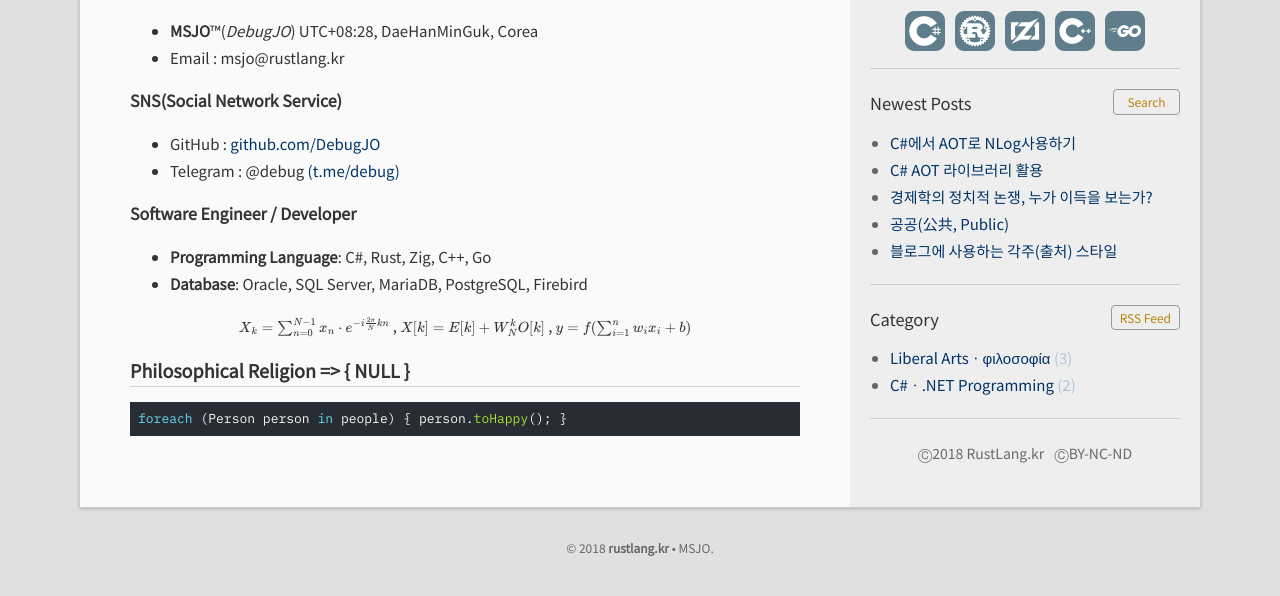
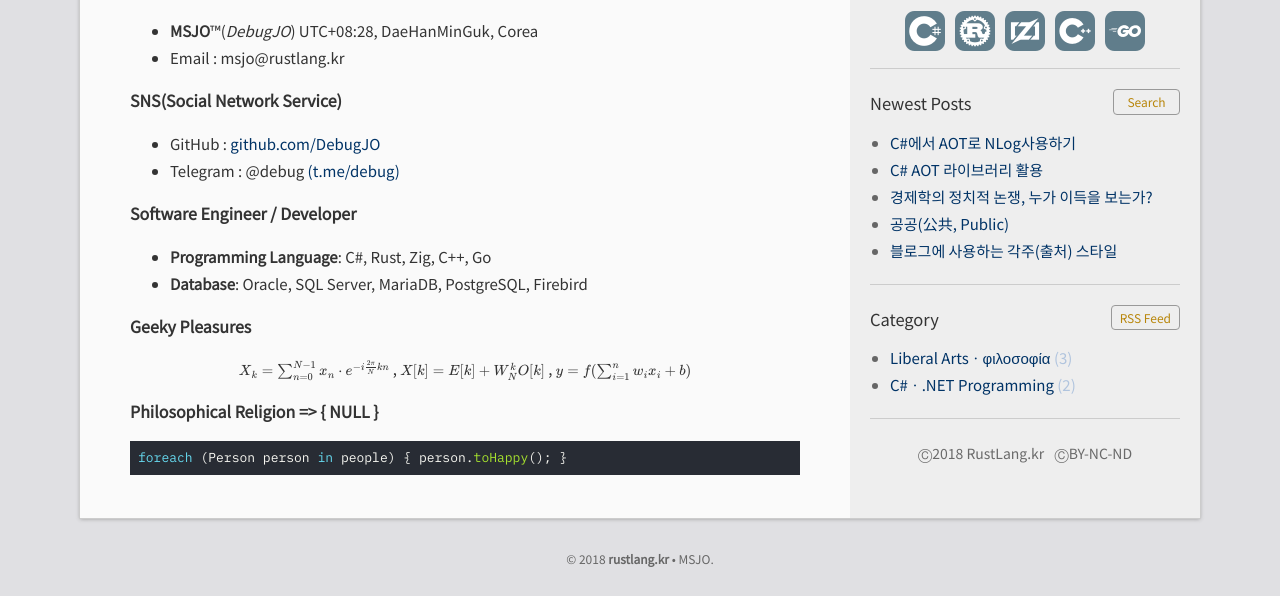
Before and after one commit to DebugJO/rustlang, a Jekyll site: the page built from about.md, in a window 1280 px wide, cut to the strip 304-900 px from the top of the page. Built offline with Jekyll 4.4.1, drawn with Linux system fonts in a browser that asks for light colours; formulas are drawn with MathJax 3.

Commit message:
Update about.md

````diff
--- a/about.md
+++ b/about.md
@@ -18,11 +18,13 @@ Thank you for visiting our website. Please do not hesitate to contact me with an
 * **Programming Language**: C#, Rust, Zig, C++, Go
 * **Database**: Oracle, SQL Server, MariaDB, PostgreSQL, Firebird
 
+###### Geeky Pleasures
+
 <div style="text-align: center;">
  $X_k = \sum_{n=0}^{N-1} x_n \cdot e^{-i \frac{2\pi}{N} kn}$ , $X[k] = E[k] + W_N^k O[k]$ , $y = f(\sum_{i=1}^{n} w_i x_i + b)$
 </div>
 
-##### Philosophical Religion => { NULL }
+###### Philosophical Religion => { NULL }
 
 ```cs
 foreach (Person person in people) { person.toHappy(); }
````
